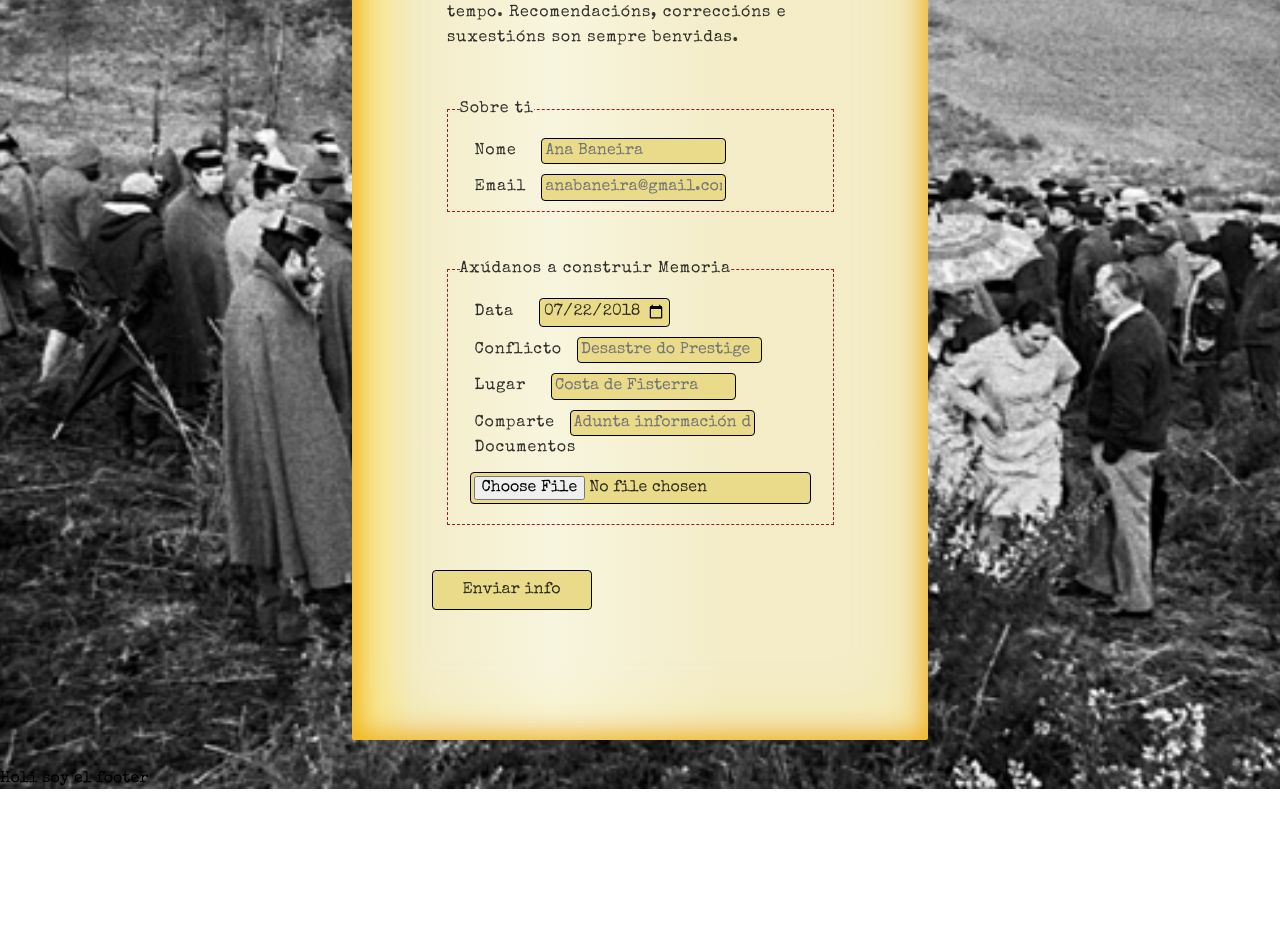
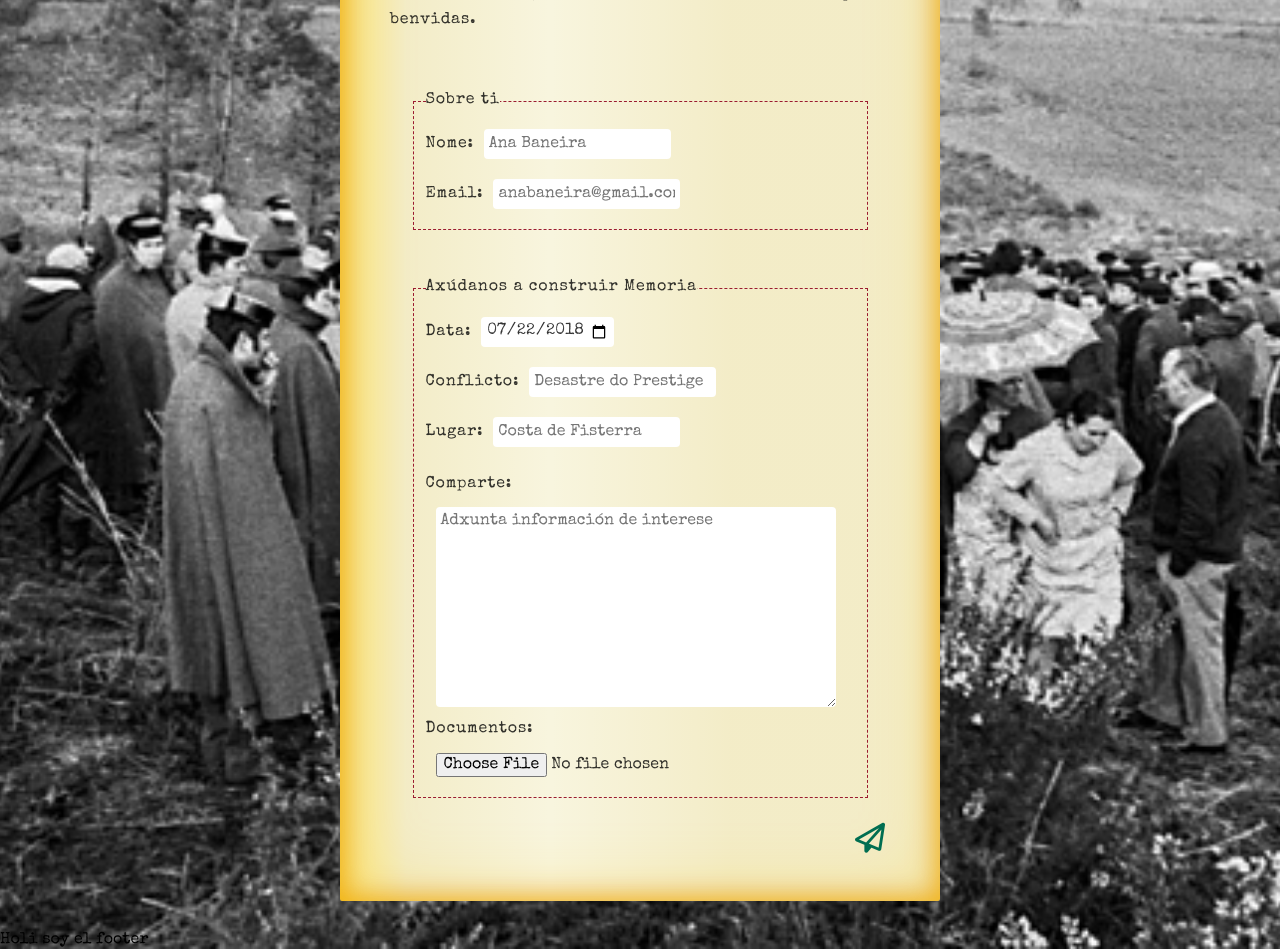
Before and after one commit to anafdz92/O-EcoSocial-ten-Memoria, a React (Create React App) app: page /#/Contacta in a window 1280 px wide. Shown: the part 320-1269 px from the top of the page. Before the commit the page ends 1109 px from the top, so only its background shows below. Built offline with nearby package versions, Linux system fonts and the light colour scheme.

Commit message:
add transitions

```diff
--- a/src/components/Contacta.js
+++ b/src/components/Contacta.js
@@ -7,15 +7,14 @@ const Contacta = (props) => {
         <h3>Contacta</h3>
         <p>
           Podes colaborar co proxecto enviándonos documentación, recursos e
-          información sobre conflictos ecosociais que consideres relevantes para
-          a nosa liña de tempo. Recomendacións, correccións e suxestións son
-          sempre benvidas.
+          información.
         </p>
-        <form action="" method="post" className="form">
+        <p>Recomendacións, correccións e suxestións son sempre benvidas.</p>
+        <form action="" method="post" className="contactForm">
           <fieldset className="fieldset">
             <legend> Sobre ti </legend>
             <div className="formContent">
-              <label for="firstName">Nome</label>
+              <label for="firstName">Nome:</label>
               <input
                 className="inputs"
                 type="text"
@@ -26,7 +25,7 @@ const Contacta = (props) => {
               />
             </div>
             <div>
-              <label for="email">Email</label>
+              <label for="email">Email:</label>
               <input
                 className="inputs"
                 type="email"
@@ -40,7 +39,7 @@ const Contacta = (props) => {
           <fieldset className="fieldset">
             <legend>Axúdanos a construir Memoria</legend>
             <div className="formContent">
-              <label for="date">Data</label>
+              <label for="date">Data:</label>
               <input
                 className="inputs"
                 type="date"
@@ -52,7 +51,7 @@ const Contacta = (props) => {
               />
             </div>
             <div>
-              <label for="conflict">Conflicto</label>
+              <label for="conflict">Conflicto:</label>
               <input
                 className="inputs"
                 type="text"
@@ -63,7 +62,7 @@ const Contacta = (props) => {
               />
             </div>
             <div className="formContent">
-              <label for="place">Lugar</label>
+              <label for="place">Lugar:</label>
               <input
                 className="inputs"
                 type="text"
@@ -73,23 +72,25 @@ const Contacta = (props) => {
                 required
               />
             </div>
-            <div>
-              <label for="memoria">Comparte</label>
-              <input
-                className="inputs"
+            <div className="shareContent">
+              <label for="memoria"> Comparte:</label>
+              <textarea
+                className="share"
                 type="text"
                 name="memoria"
                 id="memoria"
-                placeholder="Adunta información de interese"
+                placeholder="Adxunta información de interese"
                 required
               />
             </div>
             <div className="formContent">
-              <label for="files">Documentos</label>
-              <input type="file" name="files" id="files" />
+              <label for="files">Documentos:</label>
+              <input type="file" name="files" id="files" className="files" />
             </div>
           </fieldset>
-          <input type="submit" value="Enviar info" className="button" />
+          <button className="button">
+            <i class="far fa-paper-plane"></i>
+          </button>
         </form>
       </div>
     </div>
--- a/src/components/Proxecto.js
+++ b/src/components/Proxecto.js
@@ -10,12 +10,16 @@ const Proxecto = (props) => {
           <p>“Existe un mapa de aldeas esquecidas que morre todas as mañás”.</p>
           <p>Miguel Anxo Fernán Vello.</p>
         </div>
-        <p>Este proxecto é unha táctica de resistencia fronte a desmemoria.</p>
-        Un arquivo vivo en torno o que reflectir arredor dos conflictos
-        ecolóxicos e sociais que atravesan a nosa história contemporánea.
-        <p>
+        <div className="text">
+          <p>
+            Este proxecto é unha táctica de resistencia fronte a desmemoria.
+          </p>
+          <p>
+            Un arquivo vivo en torno o que reflectir arredor dos conflictos
+            ecolóxicos e sociais que atravesan a nosa história contemporánea.
+          </p>
           <p>Unha ollada o pasado para confrontar as loitas do presente.</p>
-        </p>
+        </div>
       </div>
     </div>
   );
--- a/src/stylesheets/components/_contacta.scss
+++ b/src/stylesheets/components/_contacta.scss
@@ -4,6 +4,7 @@
   align-items: center;
   justify-content: center;
 }
+
 .formContainer {
   margin: 30px;
   display: flex;
@@ -11,6 +12,7 @@
   align-items: center;
   justify-content: center;
   border-radius: 2px;
+  position: relative;
 
   background-color: #f8f5de;
   background-image: linear-gradient(
@@ -23,19 +25,23 @@
   box-shadow: inset 0 0 75px rgba(255, 210, 0, 0.3),
     inset 0 0 20px rgba(255, 210, 0, 0.4), inset 0 0 30px rgba(220, 120, 0, 0.8);
   color: rgba(0, 0, 0, 0.8);
-  width: calc(8.5in - 15em);
+  //width: calc(8.5in - 15em);
+  width: 600px;
+
   letter-spacing: 0.05em;
   line-height: 1.6;
   //padding: 5em 10em 15em 5em;
-  padding: 5em 5em 5em 5em;
+  padding: 57.5px;
 }
 
 .formContainer h3 {
-  margin-bottom: 15px;
+  margin-top: 20px;
+  margin-bottom: 50px;
 }
 
 .formContainer p {
-  margin: 15px;
+  width: 500px;
+  margin: 5px;
 }
 
 // .form {
@@ -47,10 +53,31 @@
   flex-direction: column;
 }
 
-.formContent input {
+.inputs {
+  height: 30px;
   margin: 10px;
+  padding: 5px;
+  border-radius: 4px;
+  border: black;
 }
 
+.shareContent {
+  margin-top: 15px;
+  display: flex;
+  flex-direction: column;
+}
+.share {
+  height: 200px;
+  width: 400px;
+  margin: 10px;
+  padding: 5px;
+  border-radius: 4px;
+  border: black;
+}
+.files {
+  margin: 5px;
+  padding: 5px;
+}
 .fieldset {
   margin: 15px;
   margin-bottom: 45px;
@@ -59,6 +86,28 @@
 }
 
 .button {
-  width: 160px;
-  height: 40px;
+  background-color: transparent;
+  color: #006e51;
+  border: none;
+  float: right;
+  font-size: 30px;
+  padding: 5px;
+
+  position: absolute;
+  right: 0;
+  bottom: 0;
+  margin-right: 50px;
+  margin-bottom: 35px;
+  transition: all 0.2s ease-in-out;
 }
+.button:hover,
+.button:focus {
+  background-color: transparent;
+  color: #129471;
+  text-decoration: none;
+  cursor: pointer;
+  transform: scale(1.1);
+}
+.contactForm {
+  margin-top: 35px;
+}
--- a/src/stylesheets/components/_eventDetail.scss
+++ b/src/stylesheets/components/_eventDetail.scss
@@ -58,7 +58,6 @@
   color: #006e51;
   border: none;
   float: right;
-  font-size: 16px;
   padding: 5px;
   border-radius: 35%;
   position: absolute;
@@ -66,7 +65,8 @@
   right: 0;
   margin-top: 15px;
   margin-right: 15px;
-  font-size: 20px;
+  font-size: 25px;
+  transition: all 0.2s ease-in-out;
 }
 
 .close:hover,
@@ -75,6 +75,7 @@
   color: #129471;
   text-decoration: none;
   cursor: pointer;
+  transform: scale(1.1);
 }
 
 .info {
--- a/src/stylesheets/components/_line.scss
+++ b/src/stylesheets/components/_line.scss
@@ -32,6 +32,7 @@
   padding: 15px;
   background: #eadb8b;
   border-radius: 4px;
+  transition: all 0.7s ease-in-out;
 
   background-color: #f8f5de;
   background-image: linear-gradient(
@@ -46,6 +47,10 @@
   color: rgba(0, 0, 0, 0.8);
   letter-spacing: 0.05em;
   line-height: 1.6;
+}
+
+.line ul li div:hover {
+  transform: scale(1.1);
 }
 .line ul li div::before {
   content: "";
@@ -88,7 +93,8 @@
   border: none;
   background-color: transparent;
   float: right;
-  font-size: 20px;
+  font-size: 23px;
+  transition: all 0.2s ease-in-out;
 }
 
 .buttonPink:hover,
@@ -96,6 +102,7 @@
   color: #129471;
   text-decoration: none;
   cursor: pointer;
+  transform: scale(1.1);
 }
 
 .dot {
--- a/src/stylesheets/components/_proxecto.scss
+++ b/src/stylesheets/components/_proxecto.scss
@@ -26,7 +26,7 @@
   display: flex;
   flex-direction: column;
   align-items: center;
-  justify-content: center;
+  //justify-content: center;
   border-radius: 2px;
 
   background-color: #f8f5de;
@@ -40,13 +40,15 @@
   box-shadow: inset 0 0 75px rgba(255, 210, 0, 0.3),
     inset 0 0 20px rgba(255, 210, 0, 0.4), inset 0 0 30px rgba(220, 120, 0, 0.8);
   color: rgba(0, 0, 0, 0.8);
-  width: calc(8.5in - 15em);
+  width: 600px;
+  height: 750px;
+
   letter-spacing: 0.05em;
   line-height: 1.6;
-  //padding: 5em 10em 15em 5em;
-  padding: 5em 5em 5em 5em;
 }
-
+.projectContainer h3 {
+  margin-top: 80px;
+}
 .projectContainer p {
   margin: 15px;
   padding: 0px;
@@ -69,3 +71,8 @@
   margin: 0px;
   flex-wrap: wrap;
 }
+
+.text {
+  width: 500px;
+  height: 150px;
+}
```
